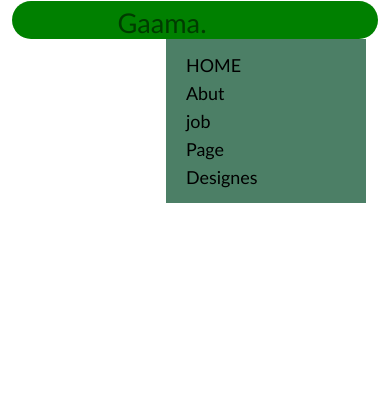
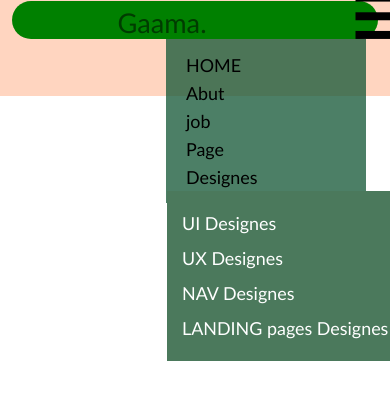
Before and after one commit to mrbot-apt/webdesigne, a plain HTML site: page index.html in a window 390 px wide. Drawn offline with nearby package versions, Linux system fonts and the light colour scheme.

Commit message:
nav bar changed
Signed-off-by: Abhay <gaamagaming@gmail.com>

```diff
--- a/index.html
+++ b/index.html
@@ -31,6 +31,9 @@
                 </ul>
                 <div id="buttons">
                     <button class="navbutton">Get Started</button>
+                </div>
+                <div id="menu1">
+                    <a href="#"><i class="ri-menu-line"></i></a>
                 </div>
             </nav>
         </header>
--- a/style.css
+++ b/style.css
@@ -12,6 +12,10 @@ body {
     background-color: #fff;
     color: #000;
     overflow-x: hidden;
+}
+
+#menu1{
+    display: none;
 }
 
 #main {
@@ -35,7 +39,7 @@ body {
     header{
         position: relative;
         top: -14px;
-        background-color: rgba(65, 47, 47, 0);
+        background-color: transparent;
     }
     nav{
         background-color: green;
@@ -60,7 +64,7 @@ body {
     }
     .showlistlinks{
         border-radius: 0px;
-        /* display: block; */
+        display: block;
         position: absolute;
         right: -57px;
     }
@@ -70,6 +74,23 @@ body {
     #main{
         display: none;
     }
+
+    #menu1{
+        display: block;
+        font-size: 4em;
+    }
+
+    #menu1>a{
+        color: #000;
+        text-decoration: none;
+        font-weight: 600;
+        position: relative;
+        right: -86vw;
+        top: -0.6vh;
+    }
+    /* #menu1>a>i:hover>.showlistlinks{
+        display: block;
+    } */
 }
 
 
@@ -78,7 +99,7 @@ header {
     height: 13%;
     position: fixed;
     /* border-bottom: 2px solid #F7E2D3; */
-    background-color: #ffd5c000;
+    background-color: #ffd5c0;
     z-index: 99;
     padding-left: 12px;
     padding-right: 12px;
```
